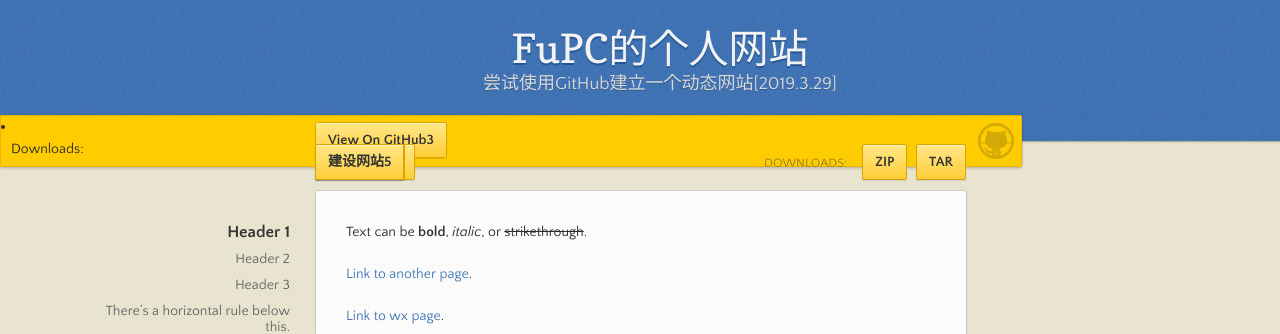
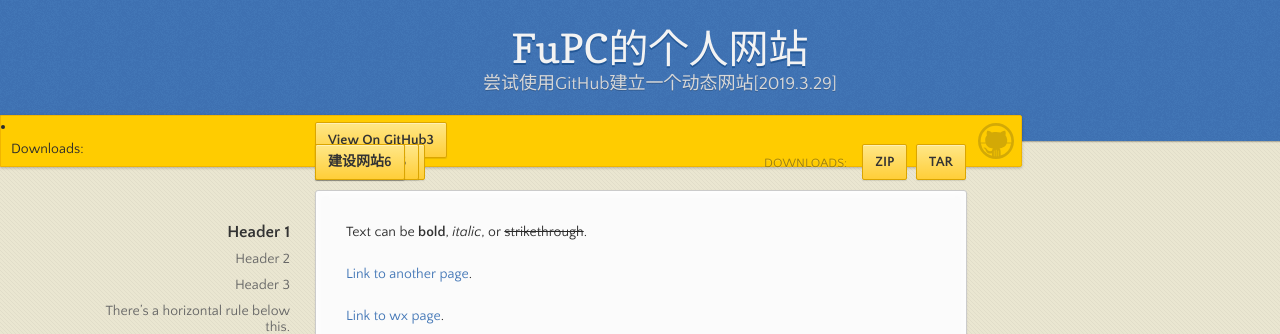
Before and after one commit to bmzk/MyWeb, a Jekyll site: the page built from index.md, in a window 1280 px wide. Shown: the top 334 px of the page. Built offline with Jekyll 4.4.1, drawn with Linux system fonts in a browser that asks for light colours.

Commit message:
Update default.html

```diff
--- a/_layouts/default.html
+++ b/_layouts/default.html
@@ -27,12 +27,12 @@
         <li><a href="{{ site.github.repository_url }}" class="button fork"><strong>View On GitHub3</strong></a></li>
 		<div>
 		<ul>
-		<a href="http://www.runoob.com/" class="button fork" >建设网站2</a>
+		<a href="http://www.runoob.com/" class="button fork" >建设网站2222</a>
 		<a href="http://www.runoob.com/" class="button fork" >建设网站3</a>
-		<a href="http://www.runoob.com/" class="button fork" >建设网站3.5</a>
+		<a href="http://www.runoob.com/" class="button fork" >建设网站355</a>
 		<span>Downloads:</span>
 		<a href="http://www.runoob.com/" class="button fork" >建设网站4</a>
-		<a href="http://www.runoob.com/" class="button fork" >建设网站5</a>
+		<a href="http://www.runoob.com/" class="button fork" >建设网站6</a>
 		</ul>
 		</div>
         {% if site.show_downloads %}
```
